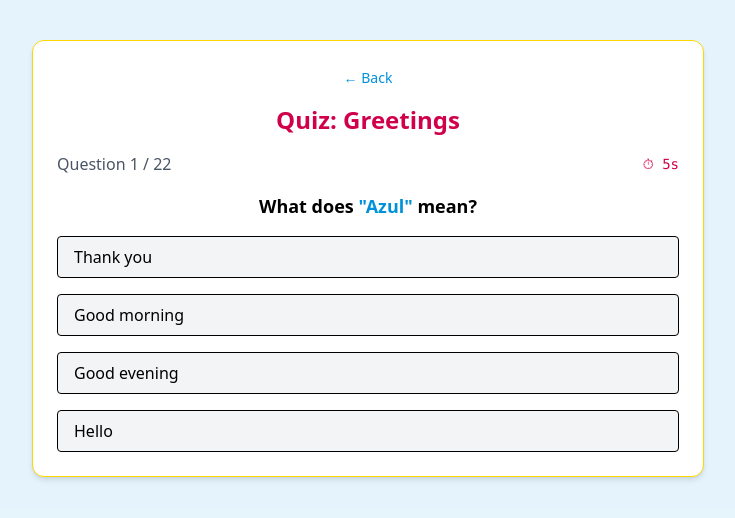
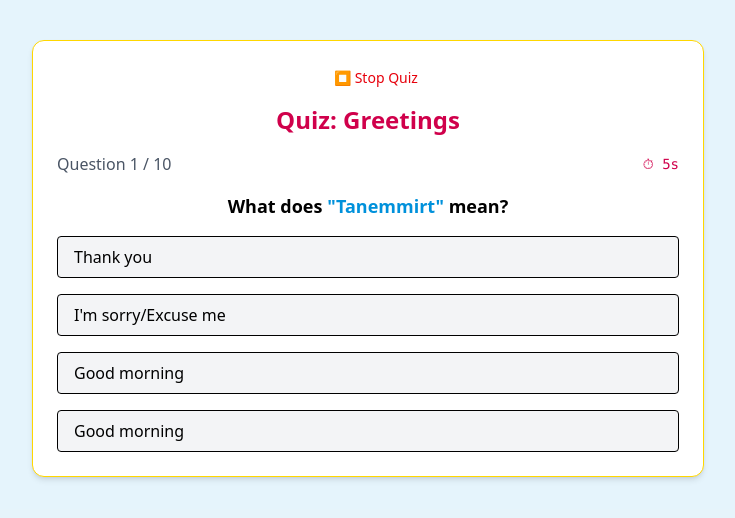
Before and after one commit to rdjWiss/kabyle-learner, a React (Vite) app: page /kabyle-learner/quiz/greetings in a window 1280 px wide. Shown: the top 518 px of the page, without its empty margins (272-1007 px from the left). Built offline with nearby package versions, Linux system fonts and the light colour scheme.

Commit message:
Limit quiz questions to 10 and add stop button

```diff
--- a/src/pages/Quiz.tsx
+++ b/src/pages/Quiz.tsx
@@ -9,7 +9,7 @@ export default function QuizPage() {
 	const navigate = useNavigate()
   const { id } = useParams<{ id: string }>()
   const lesson = lessons.find(l => l.id === id)
-	const vocab = lesson?.vocab ?? []
+	const [quizVocab, setQuizVocab] = useState(() => generateQuizVocab())
 
   const [currentIndex, setCurrentIndex] = useState(0)
   const [score, setScore] = useState(0)
@@ -19,7 +19,7 @@ export default function QuizPage() {
 	const [answerLocked, setAnswerLocked] = useState(false)
 
 	useEffect(() => {
-		if (selectedAnswer !== null || showResult || currentIndex >= vocab.length || answerLocked) return
+		if (selectedAnswer !== null || showResult || currentIndex >= quizVocab.length || answerLocked) return
 
 		const interval = setInterval(() => {
 			setTimer((prev) => {
@@ -35,13 +35,13 @@ export default function QuizPage() {
 		return () => clearInterval(interval)
 	}, [selectedAnswer, currentIndex, showResult, answerLocked])
 
-  const currentItem = vocab[currentIndex]
+  const currentItem = quizVocab[currentIndex]
 
   const options = useMemo(() => {
 		if (!currentItem) return []
 
     const correct = currentItem.english
-    const wrong = vocab
+    const wrong = quizVocab
       .map(v => v.english)
       .filter(e => e !== correct)
       .sort(() => 0.5 - Math.random())
@@ -49,10 +49,15 @@ export default function QuizPage() {
 
     const all = [...wrong, correct].sort(() => 0.5 - Math.random())
     return all
-  }, [currentItem?.english, vocab])
+  }, [currentItem?.english, quizVocab])
 
-	if (!lesson || vocab.length === 0) {
+	if (!lesson || quizVocab.length === 0) {
 		return <p>Lesson not found or empty.</p>
+	}
+
+	function generateQuizVocab() {
+		if (!lesson?.vocab) return []
+		return [...lesson.vocab].sort(() => 0.5 - Math.random()).slice(0, 10)
 	}
 
 	const correctAudio = new Audio(`${import.meta.env.BASE_URL}sounds/correct.mp3`)
@@ -62,7 +67,7 @@ export default function QuizPage() {
 		if (answerLocked) return // ✅ prevent double triggers
 		setAnswerLocked(true)
 
-		const current = vocab[currentIndex]
+		const current = quizVocab[currentIndex]
 		if (!current) return
 
 		const isCorrect = answer === current.english
@@ -77,7 +82,7 @@ export default function QuizPage() {
 
 		setTimeout(() => {
 			const next = currentIndex + 1
-			if (next < vocab.length) {
+			if (next < quizVocab.length) {
 				setCurrentIndex(next)
 				setSelectedAnswer(null)
 				setTimer(TIMER)
@@ -89,6 +94,7 @@ export default function QuizPage() {
 	}
 
   const resetQuiz = () => {
+		setQuizVocab(generateQuizVocab())
 		setCurrentIndex(0)
 		setScore(0)
 		setSelectedAnswer(null)
@@ -100,19 +106,27 @@ export default function QuizPage() {
   return (
     <div className="min-h-screen bg-amazigh-blue/10 px-4 py-10">
       <div className="max-w-2xl mx-auto bg-white rounded-xl shadow-md p-6 border border-amazigh-yellow">
-        <button
-          onClick={() => navigate(-1)}
-          className="text-sm text-amazigh-blue hover:underline mb-4"
-        >
-          ← Back
-        </button>
+
+				{!showResult ?  (
+					<button
+						onClick={() => navigate('/lessons')}
+						className="text-sm text-red-600 hover:underline mb-4 ml-4"
+					>
+						⏹ Stop Quiz
+					</button>
+				) : <button
+				onClick={() => navigate(-1)}
+				className="text-sm text-amazigh-blue hover:underline mb-4"
+			>
+				← Back
+			</button>}
 
         <h2 className="text-2xl font-bold mb-4 text-center text-amazigh-red">Quiz: {lesson.title}</h2>
 
         {showResult ? (
           <div className="text-center">
             <p className="text-lg mb-4 text-amazigh-green">
-              You scored <strong>{score}</strong> out of <strong>{vocab.length}</strong>
+              You scored <strong>{score}</strong> out of <strong>{quizVocab.length}</strong>
             </p>
             <button
               onClick={resetQuiz}
@@ -125,7 +139,7 @@ export default function QuizPage() {
           <>
             <div className="flex justify-between items-center mb-4">
               <p className="text-gray-600 font-medium">
-                Question {currentIndex + 1} / {vocab.length}
+                Question {currentIndex + 1} / {quizVocab.length}
               </p>
               <p className="text-amazigh-red font-mono text-sm">
                 {timer > 0 ? `⏱ ${timer}s` : '⏱ Time’s up!'}
```
